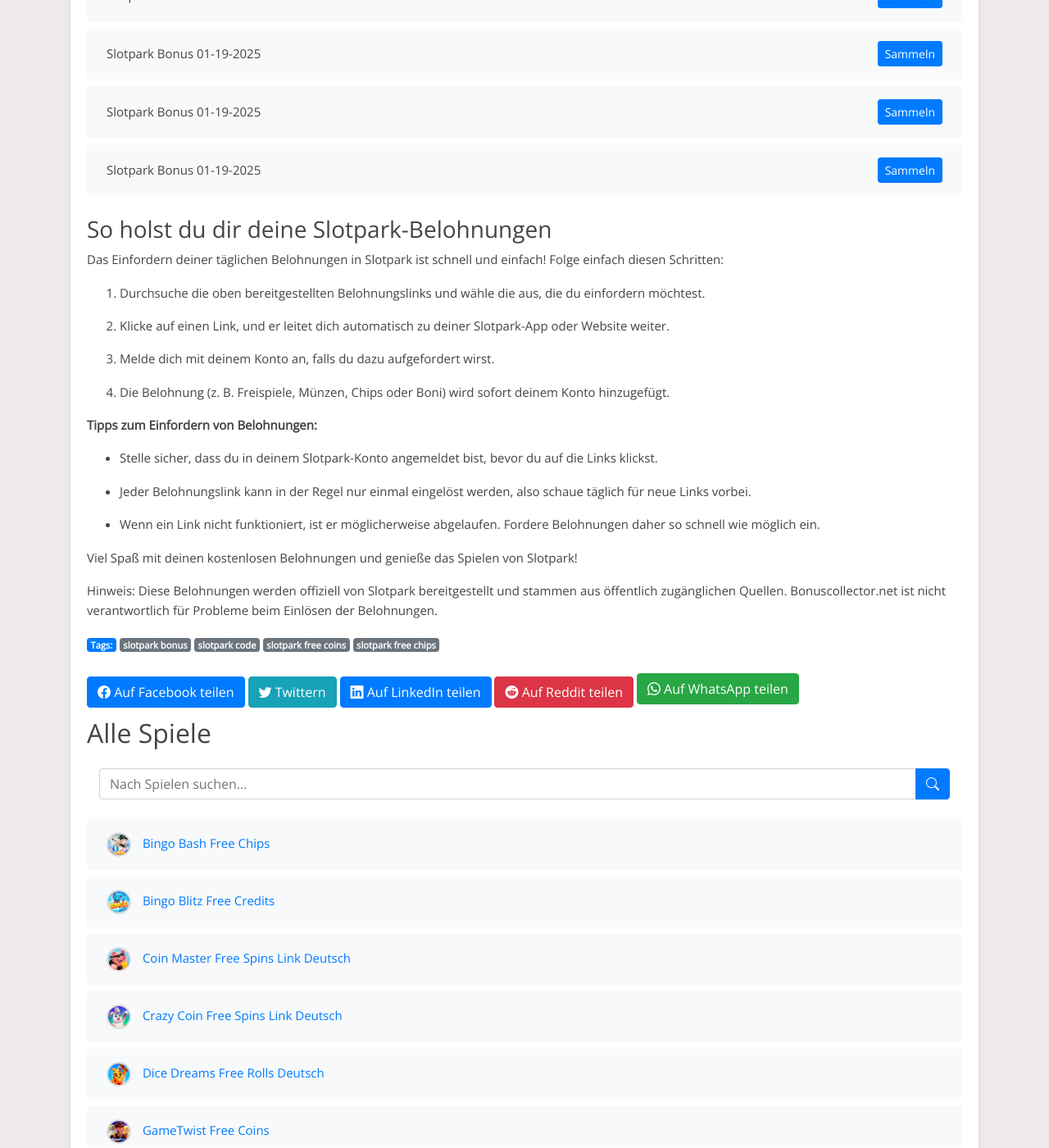
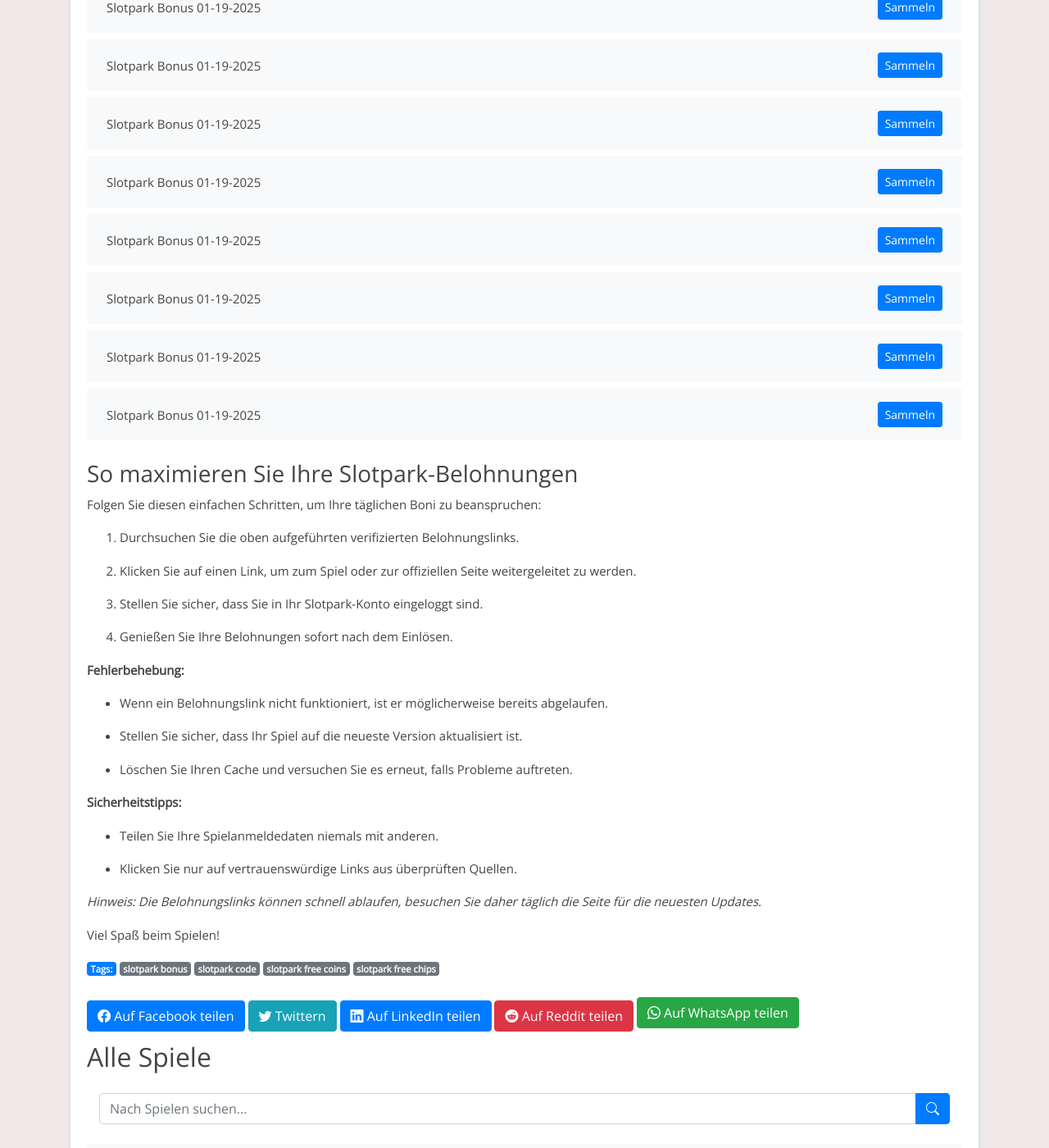
Before and after one commit to Prollad99/bs-de, a Jekyll site: the page built from _posts/2025-01-19-slotpark.md, in a window 1280 px wide and 1400 px high, scrolled down 7477 px. Shown: the whole window at 82% size. Built offline with Jekyll 4.4.1, drawn with Linux system fonts in a browser that asks for light colours; some of the changed text lies outside the part shown.

Commit message:
Update slotpark reward links, content, and modification timestamp

```diff
--- a/_includes/slotpark_footer.html
+++ b/_includes/slotpark_footer.html
@@ -1,27 +1,33 @@
-### So holst du dir deine Slotpark-Belohnungen
+### So maximieren Sie Ihre Slotpark-Belohnungen
 
 
-Das Einfordern deiner täglichen Belohnungen in Slotpark ist schnell und einfach! Folge einfach diesen Schritten:
+Folgen Sie diesen einfachen Schritten, um Ihre täglichen Boni zu beanspruchen:
 
-1. Durchsuche die oben bereitgestellten Belohnungslinks und wähle die aus, die du einfordern möchtest.
+1. Durchsuchen Sie die oben aufgeführten verifizierten Belohnungslinks.
 
-2. Klicke auf einen Link, und er leitet dich automatisch zu deiner Slotpark-App oder Website weiter.
+2. Klicken Sie auf einen Link, um zum Spiel oder zur offiziellen Seite weitergeleitet zu werden.
 
-3. Melde dich mit deinem Konto an, falls du dazu aufgefordert wirst.
+3. Stellen Sie sicher, dass Sie in Ihr Slotpark-Konto eingeloggt sind.
 
-4. Die Belohnung (z. B. Freispiele, Münzen, Chips oder Boni) wird sofort deinem Konto hinzugefügt.
+4. Genießen Sie Ihre Belohnungen sofort nach dem Einlösen.
 
 
-**Tipps zum Einfordern von Belohnungen:**
+**Fehlerbehebung:**
 
-- Stelle sicher, dass du in deinem Slotpark-Konto angemeldet bist, bevor du auf die Links klickst.
+- Wenn ein Belohnungslink nicht funktioniert, ist er möglicherweise bereits abgelaufen.
 
-- Jeder Belohnungslink kann in der Regel nur einmal eingelöst werden, also schaue täglich für neue Links vorbei.
+- Stellen Sie sicher, dass Ihr Spiel auf die neueste Version aktualisiert ist.
 
-- Wenn ein Link nicht funktioniert, ist er möglicherweise abgelaufen. Fordere Belohnungen daher so schnell wie möglich ein.
+- Löschen Sie Ihren Cache und versuchen Sie es erneut, falls Probleme auftreten.
 
 
-Viel Spaß mit deinen kostenlosen Belohnungen und genieße das Spielen von Slotpark!
+**Sicherheitstipps:**
+
+- Teilen Sie Ihre Spielanmeldedaten niemals mit anderen.
+
+- Klicken Sie nur auf vertrauenswürdige Links aus überprüften Quellen.
 
 
-Hinweis: Diese Belohnungen werden offiziell von Slotpark bereitgestellt und stammen aus öffentlich zugänglichen Quellen. Bonuscollector.net ist nicht verantwortlich für Probleme beim Einlösen der Belohnungen.
+*Hinweis: Die Belohnungslinks können schnell ablaufen, besuchen Sie daher täglich die Seite für die neuesten Updates.*
+
+Viel Spaß beim Spielen!
--- a/_includes/slotpark_post.html
+++ b/_includes/slotpark_post.html
@@ -1,13 +1,30 @@
-Entdecke tägliche Slotpark-Belohnungen!
+Willkommen auf der täglichen Slotpark-Belohnungsseite!
 
 
-Bist du ein Fan von Slotpark und möchtest dein Spielerlebnis verbessern? Du bist hier genau richtig! Diese Seite ist allen Slotpark-Enthusiasten gewidmet, die täglich kostenlose Belohnungen einfordern möchten. Hier findest du die neuesten Links, um Freispiele, Münzen, Chips und andere spannende Boni zu sammeln, damit du das Spiel noch mehr genießen kannst.
+Wenn Sie ein engagierter Fan von Slotpark sind, haben wir etwas Besonderes für Sie! Hier finden Sie aktualisierte Links zu kostenlosen Drehungen, Münzen, Chips und anderen Boni, die Ihr Spielerlebnis verbessern.
 
 
-Slotpark ist ein unterhaltsames Spiel, das von Millionen geliebt wird. Ob du höhere Level erreichen oder einfach nur den Nervenkitzel genießen möchtest – unsere täglichen Belohnungslinks halten dich im Spiel.
+**Was macht Slotpark so besonders?**
+
+Slotpark hat die Herzen von Millionen Spielern auf der ganzen Welt erobert. Mit seinem fesselnden Gameplay, herausfordernden Wettbewerben und spannenden Events ist es ein Muss für alle, die Spaß, Strategie und Belohnungen lieben.
 
 
-Hinweis: Slotpark ist eine kostenlose App, die ausschließlich zu Unterhaltungszwecken entwickelt wurde. Bonuscollector.net ist eine unabhängige Plattform und steht in keiner Verbindung zu den Entwicklern oder Eigentümern von Slotpark.
+**Tägliche Belohnungen:**
+
+- Frische Belohnungslinks, die regelmäßig aktualisiert werden.
+
+- Verpassen Sie keinen Bonus – setzen Sie ein Lesezeichen für diese Seite und schauen Sie täglich vorbei.
+
+- Sichern Sie sich Drehungen, Münzen und exklusive Boni, bevor sie ablaufen!
 
 
-Schau täglich vorbei, um sicherzustellen, dass du keine Belohnung verpasst!
+**Warum unsere Plattform nutzen?**
+
+- Einfaches, benutzerfreundliches Erlebnis.
+
+- Überprüfte und aktive Belohnungslinks.
+
+- Schneller Zugriff ohne komplizierte Schritte.
+
+
+*Hinweis: Slotpark ist eine kostenlose App, die zu Unterhaltungszwecken entwickelt wurde. Wir stehen in keiner Verbindung zu den Entwicklern oder Eigentümern des Spiels.*
```
